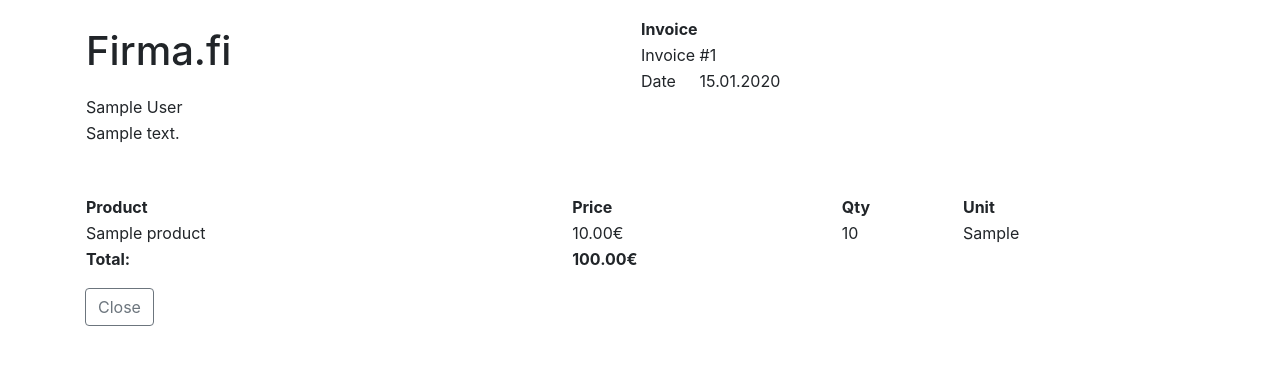
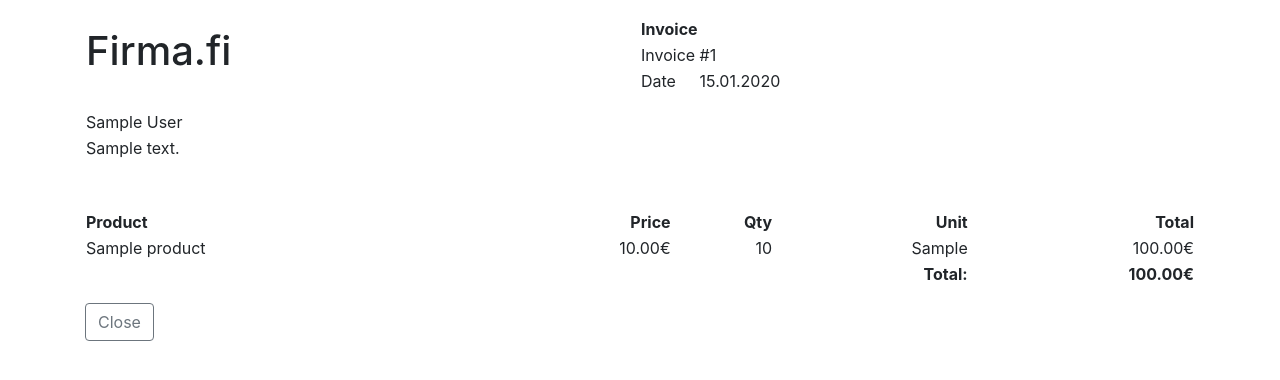
Before and after one commit to riihikallio/tsoha-laskutus, a Flask app: page /invoices/1/ in a window 1280 px wide. Shown: the part 70-450 px from the top of the page. Run offline with Flask 2, Linux system fonts and the light colour scheme; a user stored in the database is signed in; tables that the repository leaves empty hold one stand-in row (values such as "Sample post"); some libraries are stand-ins or nearby versions.

Commit message:
Tidy invoice template

```diff
--- a/application/templates/invoice/show.html
+++ b/application/templates/invoice/show.html
@@ -19,7 +19,7 @@
         <td align="left">{{ inv.date_modified|datetime }}</td>
       </tr>
       <tr>
-      <td>{{ inv.customer.name }}</td>
+      <td class="pt-3">{{ inv.customer.name }}</td>
       </tr>
     </tr>
       <tr>
@@ -29,22 +29,24 @@
     <table width="100%" class="mt-5">
     <thead>
       <th>Product</th>
-      <th>Price</th>
-      <th>Qty</th>
-      <th>Unit</th>
+      <th style="text-align: right">Price</th>
+      <th style="text-align: right">Qty</th>
+      <th style="text-align: right">Unit</th>
+      <th style="text-align: right">Total</th>
    </thead>
     <tbody>
     {% for row in inv.rows %}
       <tr>
       <td>{{ row.product.name }}</td>
-      <td>{{ row.product.price|decimal }}€</td>
-      <td>{{ row.qty }}</td>
-      <td>{{ row.product.unit }}</td>
+      <td style="text-align: right">{{ row.product.price|decimal }}€</td>
+      <td style="text-align: right">{{ row.qty }}</td>
+      <td style="text-align: right">{{ row.product.unit }}</td>
+      <td style="text-align: right">{{ (row.qty*row.product.price)|decimal }}€</td>
       </tr>
     {% endfor %}
     <tr>
-    <td><b>Total:</b></td>
-    <td><b>{{ tot|decimal }}€</b></td>
+    <td colspan="4" style="text-align: right"><b>Total:</b></td>
+    <td style="text-align: right"><b>{{ tot|decimal }}€</b></td>
     </tr>
     </tbody>
     </table>
```
